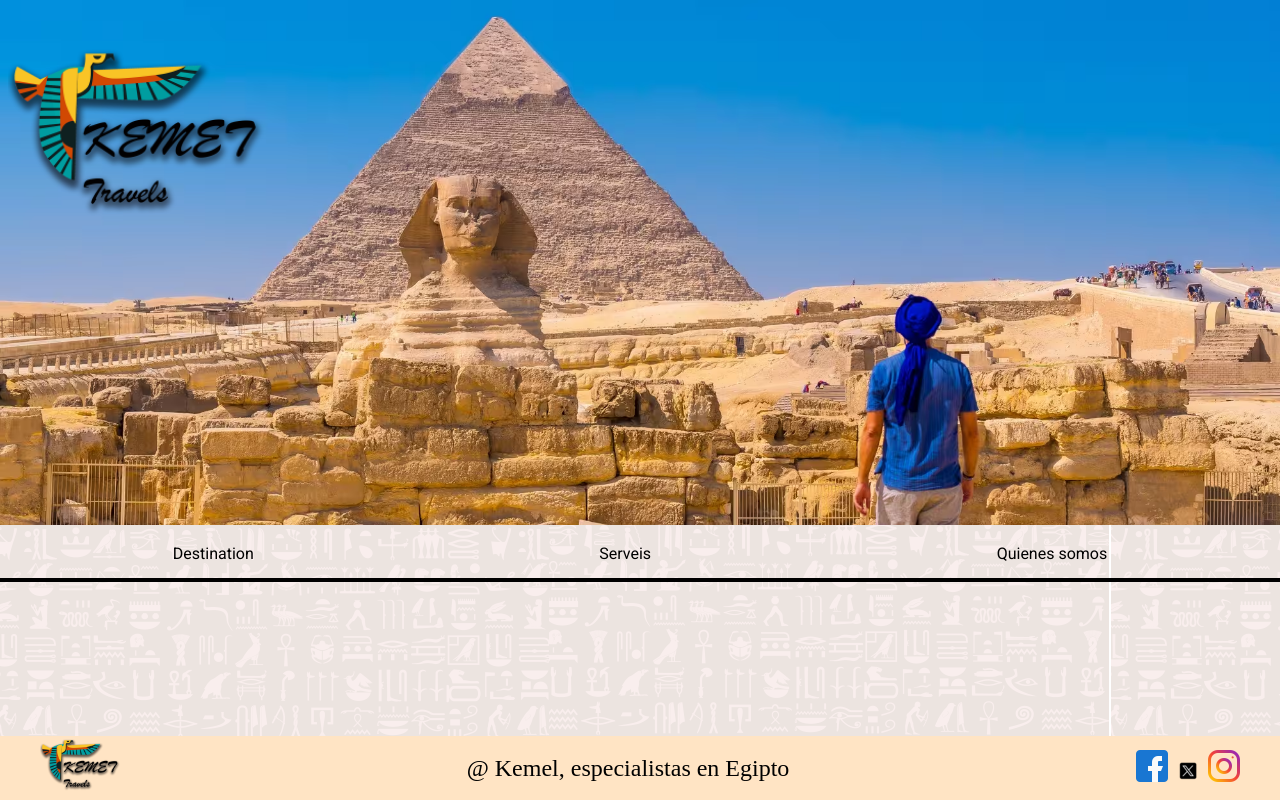
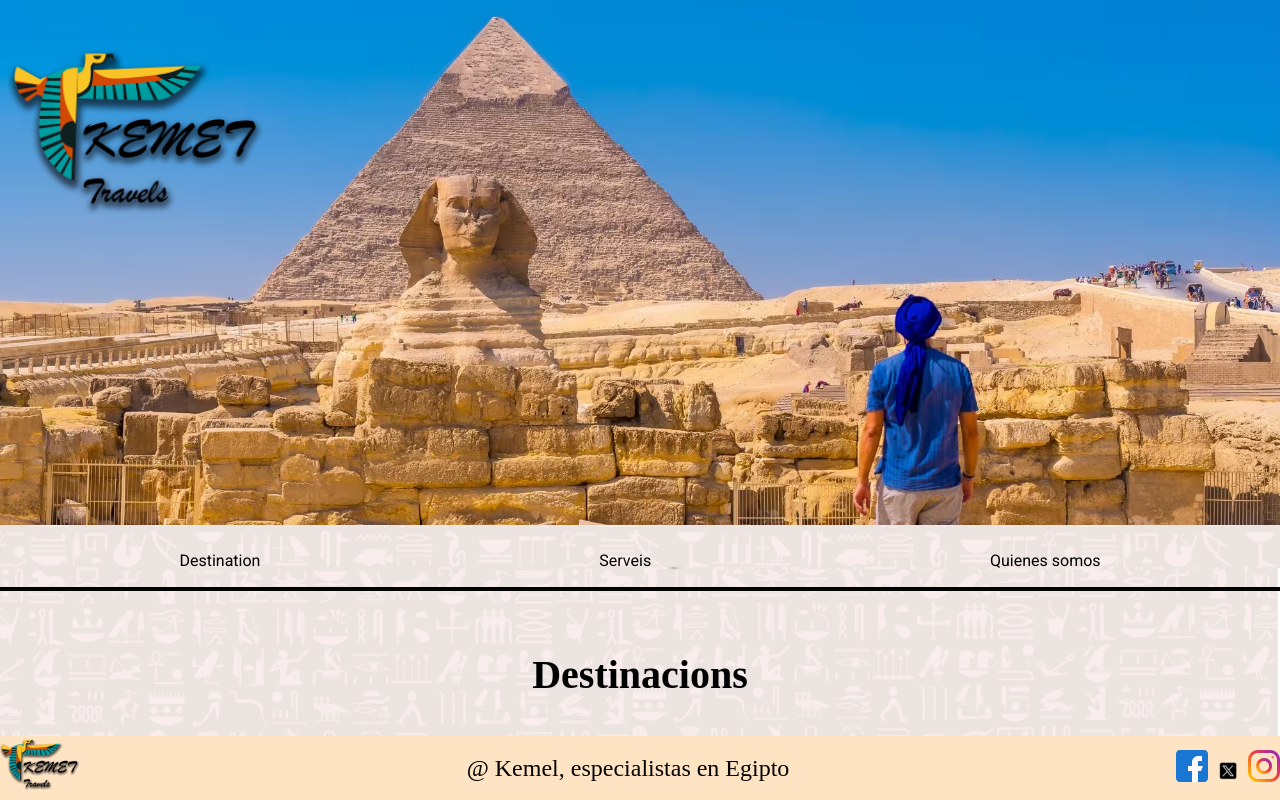
Before and after one commit to anderson92zolis/kernet_web_page, a plain HTML site: page index.html in a window 1280 px wide. Drawn offline with Linux system fonts and the light colour scheme; a web font is replaced by a local one.

Commit message:
section and hover

```diff
--- a/css/style.css
+++ b/css/style.css
@@ -7,10 +7,24 @@ padding: 0;
 box-sizing: border-box; /*que va a contart del border hacia dentro*/
 font-family: Roboto, Arial, Helvetica, sans-serif; /* si no encuentra Roboto tomará helvetica */ }
 
+/* aplicar una seudo class (variable) en css */
+:root  {
+    --color-back-1: bisque
+    --width-content: 1200px;
+}
+
 /* Body */
 body {
     background-image: url(../img/background.png);
+    background-size: cover;
 }
+
+/* para que ocupe  la achura descrita abajo max-width vs width*/
+.width-content {
+    max-width: var(--width-content);
+    margin: 0 auto;
+}
+
 
 
 /* HEADER */
@@ -34,15 +48,27 @@ header > img {
 h1  {
     display: none;
 }
+h2 {
+    font-family: Amita, serif;
+    text-align: center;
+    font-size: 2.5rem;
+    position: relative;
+    top: 60px;
+}
+
+nav {position: sticky;
+top: 0;
+background-color: var(--color-back-1);
+z-index: 2;}
 
 .nav-ul {
     display: flex;
     justify-content: space-around;
     border-bottom:  4px solid black;
-    padding: 10px 0 10px 0;
+    padding: 10px;
 }
 
-nav {}
+
 
 .nav-ul > li  {
    list-style: none;
@@ -50,13 +76,20 @@ nav {}
 }
 
 
+
+.nav-ul > li:hover {
+    color: white;
+    background-color: rgb(117, 76, 26);
+    border-radius: 10px;
+}
+.nav-ul > li > a {
+    text-decoration: none;
+    color: inherit;
+    font-size: 1.5rem;
+}
+
 /* FOOTER */
 
-/* para que ocupe  la achura descrita abajo max-width vs width*/
-.width-content {
-    max-width: 1200px;
-    margin: 0 auto 0 auto;
-}
 
 
 
@@ -76,11 +109,7 @@ footer {
 
 }
 
-/* aplicar una seudo class (variable) en css */
-:root  {
-    --color-back-1: bisque
-    --width-content: 1000px;
-}
+
 
 /* aplicar el css style al hijo directo */
 .footer-div > p {
--- a/index.html
+++ b/index.html
@@ -17,6 +17,7 @@
     <link rel="stylesheet" href="css/style.css" />
     <link rel="shortcut icon" href="logos/favicon.jpg" type="image/x-icon" />
   </head>
+
   <body>
     <header>
       <div>
@@ -27,14 +28,22 @@
     </header>
 
     <nav>
-      <ul class="nav-ul">
+      <ul class="nav-ul width-content">
         <li><a href="#destinos"></a> Destination</li>
         <li><a href="#servicios"></a> Serveis</li>
         <li><a href="#nosotros"></a> Quienes somos</li>
       </ul>
     </nav>
 
-    <main></main>
+    <main>
+      <section id="destinos" class="width-content">
+      <h2>Destinacions</h2>
+    </section>
+    <section></section>
+    <section></section>
+    </main>
+
+
 
     <footer>
       <div class="footer-div width-content">
```
